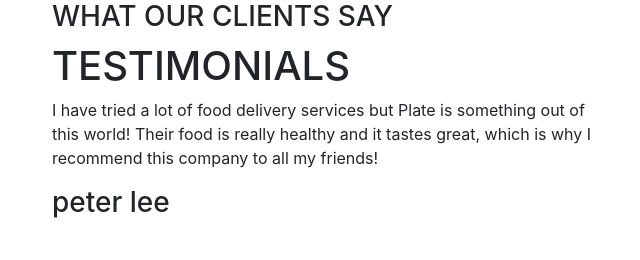
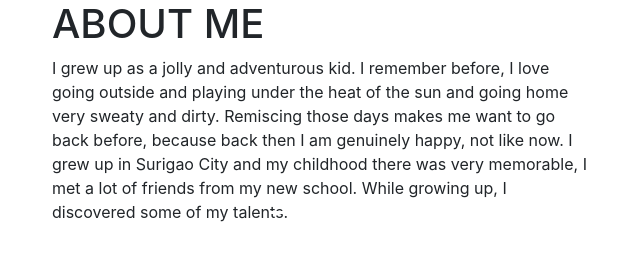
Before and after one commit to Kissooot/Chocolate, a plain HTML site: page index.html in a window 1280 px wide. Shown: the whole page, without its empty margins (603-1243 px from the left). Drawn offline with nearby package versions, Linux system fonts and the light colour scheme.

Commit message:
Update index.html

```diff
--- a/index.html
+++ b/index.html
@@ -36,25 +36,21 @@
                 </div>
                 <div class="col-lg-6 d-flex justify-content-center align-items-center">
                     <div id="carouselExampleIndicators" data-interval="false" class="carousel slide" data-ride="carousel">
-                        <h3>WHAT OUR CLIENTS SAY</h3>
-                        <h1>TESTIMONIALS</h1>
+                        <h1>ABOUT ME</h1>
                         <div class="carousel-inner">
                             <div class="carousel-item active">
                                 <div class="quote-wrapper">
-                                    <p>I have tried a lot of food delivery services but Plate is something out of this world! Their food is really healthy and it tastes great, which is why I recommend this company to all my friends!</p>
-                                    <h3>peter lee</h3>
+                                    <p>I grew up as a jolly and adventurous kid. I remember before, I love going outside and playing under the heat of the sun and going home very sweaty and dirty. Remiscing those days makes me want to go back before, because back then I am genuinely happy, not like now. I grew up in Surigao City and my childhood there was very memorable, I met a lot of friends from my new school. While growing up, I discovered some of my talents.</p>
                                 </div>
                             </div>
                             <div class="carousel-item">
                                 <div class="quote-wrapper">
-                                    <p>I have tried a lot of food delivery services but Plate is something out of this world! Their food is really healthy and it tastes great, which is why I recommend this company to all my friends!</p>
-                                    <h3>peter lee</h3>
+                                    <p>I learned how to play lyre at the age of 8, how to play guitar at the age of 12, how to drum at the age of 15, and also piano when I was grade 10. I also discovered my favorite hobby which is taking pictures and doing cartooning, I joined the Campus Journalism since I was on elementary up until I graduated in junior high. It was one of the most memorable contest that I joined way back then. I also remember back when I was still nursery I already love to cook, and I started to cook when I was in grade 4, at the early age I already tought my self doing the household chores.</p>
                                 </div>
                             </div>
                             <div class="carousel-item">
                                 <div class="quote-wrapper">
-                                    <p>I have tried a lot of food delivery services but Plate is something out of this world! Their food is really healthy and it tastes great, which is why I recommend this company to all my friends!</p>
-                                    <h3>peter lee</h3>
+                                    <p>If I will be given a chance to go back to my old self, I would definitely go back without hesitations. I want to live like a child who's just playing without thinking about what might happen tomorrow. I must say that I grew as a brave woman who's not dependent to anyone and can handle herself alone. I love me.<3 </p>
                                 </div>
                             </div>
                         </div>
```
